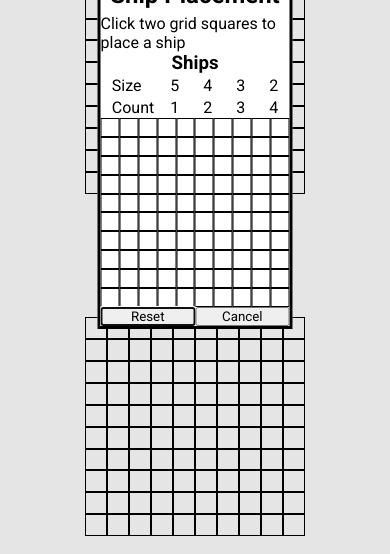
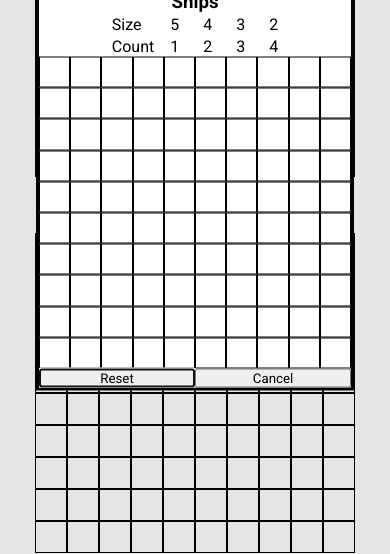
Before and after one commit to RTnhN/Battleship, a website built with webpack: page src/template.html in a window 390 px wide. Shown: the part 290-844 px from the top of the page. Built offline with nearby package versions, Linux system fonts and the light colour scheme.

Commit message:
Style changes
Clicking points on mobile changed the proportions of the grids if the
emoji was in it. This should fix that.

```diff
--- a/src/style.css
+++ b/src/style.css
@@ -84,6 +84,8 @@ body{
 
 #selfGridContainer>div{
   border: 1px solid black;
+  width: 2rem;
+  height: 2rem;
   display: flex;
   align-items: center;
   justify-content: center;
@@ -111,7 +113,6 @@ body{
   align-self: center;
   justify-self: center;
   width: 100%;
-  aspect-ratio: 1 / 1;
   display:grid;
   grid-template-columns: repeat(10, 1fr);
   grid-template-rows: repeat(10, 1fr);
@@ -119,10 +120,13 @@ body{
 
 #enemyGridContainer>div{
   border: 1px solid black;
+  width: 2rem;
+  height: 2rem;
   display: flex;
   justify-content: center;
   align-items: center;
   cursor: crosshair;
+  font-size: 1rem;
 }
 
 .hit{
@@ -142,6 +146,7 @@ body{
 
 #placeShipModalContainer{
   display: grid;
+  width: clamp(300px, 80vw, 600px);
   grid-template-columns: 1fr 1fr;
   grid-template-rows: repeat(3, 1fr);
   grid-template-areas:
```
